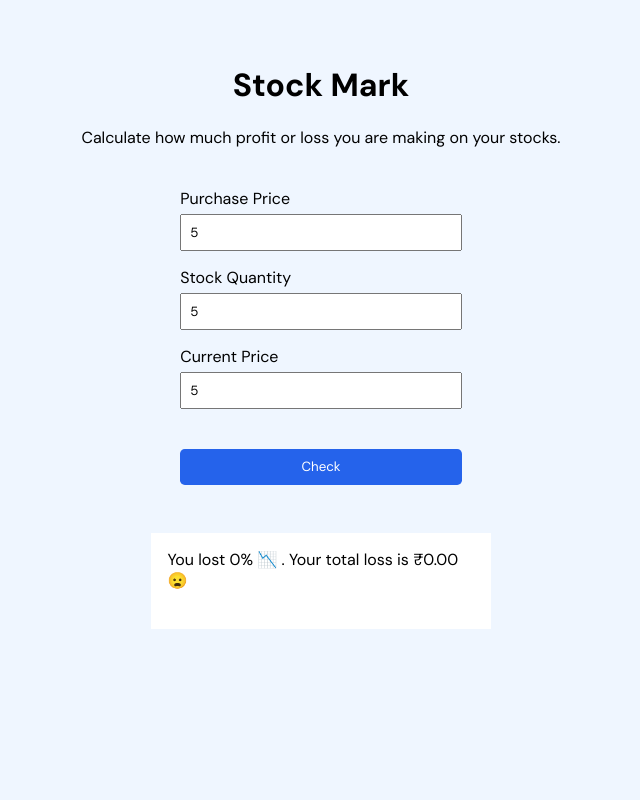
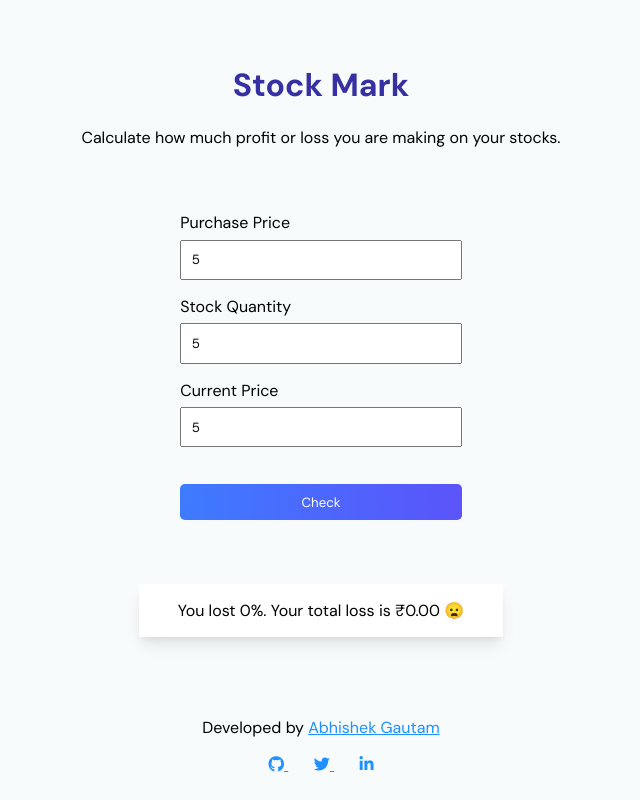
Before and after one commit to AbhishekkGautam/neog-stock-cal-app, a plain HTML site: page index.html in a window 1280 px wide. Both pictures are taken after typing "5", "5", "5" into the empty fields and a click on the button "Check". Shown: the whole page, without its empty margins (319-959 px from the left). Drawn offline with Linux system fonts and the light colour scheme.

Commit message:
app done

```diff
--- a/app.js
+++ b/app.js
@@ -3,21 +3,26 @@ const quantity = document.querySelector("#stock-quantity");
 const currentPrice = document.querySelector("#current-price");
 const form = document.querySelector("#form");
 const outputDiv = document.querySelector("#output");
+const body = document.querySelector("#body");
 
 outputDiv.style.display = "none";
 
 function calculateProfit(purchase, quantity, current) {
   let profit = ((current - purchase) * quantity).toFixed(2);
   let profitPercentage = Math.trunc(((current - purchase) * 100) / purchase);
-  outputDiv.innerText = `You gained ${profitPercentage}% 🎉 . Your total profit is ₹${profit} 💰`;
+  outputDiv.innerText = `You gained ${profitPercentage}%. Your total profit is ₹${profit}  🎉`;
   outputDiv.style.display = "block";
 }
 
 function calculateLoss(purchase, quantity, current) {
   let loss = ((purchase - current) * quantity).toFixed(2);
   let lossPercentage = Math.trunc(((purchase - current) * 100) / purchase);
-  outputDiv.innerText = `You lost ${lossPercentage}% 📉 . Your total loss is ₹${loss} 😦`;
+  outputDiv.innerText = `You lost ${lossPercentage}%. Your total loss is ₹${loss}  😦`;
   outputDiv.style.display = "block";
+
+  if (lossPercentage > 50) {
+    body.classList.add("sad");
+  }
 }
 
 function checkHandler(e) {
--- a/index.html
+++ b/index.html
@@ -7,22 +7,51 @@
 	<meta name="viewport" content="width=device-width, initial-scale=1.0">
 	<title>Stock-Profit/Loss Calculator</title>
 	<link rel="stylesheet" href="./styles.css">
+	<link rel="stylesheet" href="https://cdnjs.cloudflare.com/ajax/libs/font-awesome/5.15.3/css/all.min.css"
+		integrity="sha512-iBBXm8fW90+nuLcSKlbmrPcLa0OT92xO1BIsZ+ywDWZCvqsWgccV3gFoRBv0z+8dLJgyAHIhR35VZc2oM/gI1w=="
+		crossorigin="anonymous" referrerpolicy="no-referrer" />
 </head>
 
-<body>
+<body id="body">
 	<div class="container">
 		<h1>Stock Mark</h1>
 		<p>Calculate how much profit or loss you are making on your stocks.</p>
 		<form id="form">
 			<label for="purchase-price">Purchase Price</label>
-			<input type="number" required id="purchase-price" placeholder="enter purchase stock price">
+			<input type="number" required step=".01" id="purchase-price" placeholder="Enter purchase stock price">
 			<label for="stock-quantity">Stock Quantity</label>
-			<input type="number" required id="stock-quantity" placeholder="enter stock quantity">
+			<input type="number" required id="stock-quantity" placeholder="Enter stock quantity">
 			<label for="current-price">Current Price</label>
-			<input type="number" required id="current-price" placeholder="enter current price of stock">
+			<input type="number" required step=".01" id="current-price" placeholder="Enter current price of stock">
 			<button id="check-button" type="submit">Check</button>
 		</form>
 		<div id="output"></div>
+		<div class="footer">
+			<p>
+				Developed by
+				<a href="https://abhishekkgautam.netlify.app" target="_blank" rel="noreferrer">
+					Abhishek Gautam
+				</a>
+			</p>
+			<ul class="social-links list-non-bullet">
+				<li class="list-item-inline">
+					<a target="_blank" class="link" href="https://github.com/AbhishekkGautam" rel="noreferrer">
+						<i class="fab fa-github fa-1x"></i>
+					</a>
+				</li>
+				<li class="list-item-inline">
+					<a target="_blank" class="link" href="https://twitter.com/helloAbhishekk" rel="noreferrer">
+						<i class="fab fa-twitter fa-1x"></i>
+					</a>
+				</li>
+				<li class="list-item-inline">
+					<a target="_blank" class="link" href="https://www.linkedin.com/in/abhishek-gautam-54684a167/"
+						rel="noreferrer">
+						<i class="fab fa-linkedin-in fa-1x"></i>
+					</a>
+				</li>
+			</ul>
+		</div>
 	</div>
 	<script src="./app.js"></script>
 </body>
--- a/styles.css
+++ b/styles.css
@@ -4,14 +4,14 @@
   --primary-color: #2563eb;
   --secondary-color: #3b82f6;
   --dark-gray: #6b7280;
-  --light-blue: #eff6ff;
+  --white: #f7fbfb;
   --dark-blue: #1e3a8a;
 }
 
 body {
   font-family: "DM Sans", sans-serif;
   margin: 0px;
-  background-color: var(--light-blue);
+  background-color: var(--white);
 }
 
 .container {
@@ -25,25 +25,29 @@ p {
   text-align: center;
 }
 
+h1 {
+  color: #3730a3;
+}
+
 form {
   display: flex;
   flex-direction: column;
   width: 55%;
   margin: auto;
-  margin-top: 2.5rem;
+  margin-top: 4rem;
 }
 
 input {
   margin-bottom: 1rem;
-  padding: 0.5rem;
-  margin-top: 0.3rem;
+  padding: 0.6rem;
+  margin-top: 0.4rem;
   font-family: "DM Sans", sans-serif;
 }
 
 button {
-  margin-top: 1.5rem;
+  margin-top: 1.3rem;
   padding: 0.6rem 1.5rem;
-  background-color: var(--primary-color);
+  background: linear-gradient(to right, #3e7bff, #5b54fa);
   color: white;
   border: none;
   border-radius: 0.3rem;
@@ -52,19 +56,56 @@ button {
 }
 
 button:hover {
-  background-color: var(--secondary-color);
+  background: linear-gradient(to right, #3e7bff, #3e7bff);
 }
 
 #output {
   background-color: white;
   padding: 1rem;
   margin: auto;
-  margin-top: 3rem;
-  width: 60%;
-  min-height: 4rem;
+  margin-top: 4rem;
+  width: 65%;
+  height: auto;
+  text-align: center;
+  box-shadow: 0 10px 15px -3px rgba(0, 0, 0, 0.1),
+    0 4px 6px -2px rgba(0, 0, 0, 0.05);
 }
 
-@media only screen and (max-width: 1200px) {
+.sad {
+  background-color: #171717;
+  color: white;
+}
+
+.sad #output {
+  color: black;
+}
+
+.sad button {
+  background: #262626;
+}
+
+.footer {
+  margin-top: 5rem;
+  text-align: center;
+}
+
+.list-non-bullet {
+  list-style: none;
+}
+.list-item-inline {
+  display: inline;
+  padding: 0rem 0.8rem;
+}
+
+.footer ul {
+  padding-inline-start: 0px;
+}
+
+.footer a {
+  color: dodgerblue;
+}
+
+@media (min-width: 600px) and (max-width: 1024px) {
   .container {
     width: 50%;
     margin-top: 4rem;
@@ -77,10 +118,11 @@ button:hover {
   }
 }
 
-@media only screen and (max-width: 520px) {
+@media only screen and (max-width: 600px) {
   .container {
     width: 90%;
     margin-top: 3rem;
+    margin-bottom: 3rem;
   }
   form {
     width: 90%;
@@ -88,6 +130,8 @@ button:hover {
   }
   #output {
     width: 80%;
+    text-align: center;
+    line-height: 1.8rem;
   }
   button {
     margin-top: 1rem;
```
